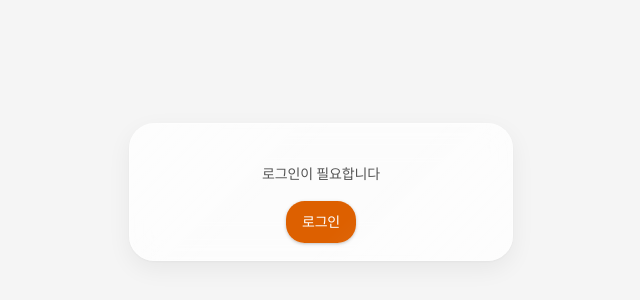
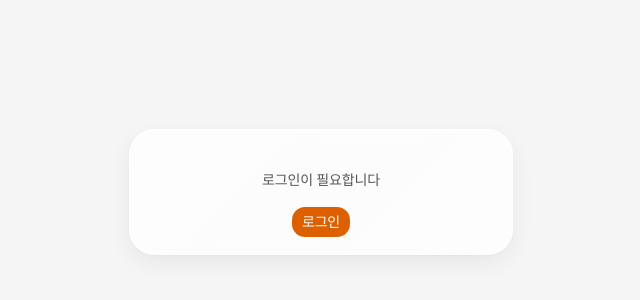
Before and after one commit to iDhoons/triplan, a Next.js app: page /share-target in a window 1280 px wide. Shown: the part 208-508 px from the top of the page, without its empty margins (319-959 px from the left). Built offline with nearby package versions, Linux system fonts and the light colour scheme; a web font is replaced by a local one.

Commit message:
fix(ux): UX 검토 수정 — 여행 생성 에러 피드백, 일정 에러 상태 UI, 날짜 표시 형식 통일, 날짜 검증

```diff
--- a/src/app/(main)/dashboard/page.tsx
+++ b/src/app/(main)/dashboard/page.tsx
@@ -4,6 +4,7 @@ import { useEffect, useState } from "react";
 import { useRouter } from "next/navigation";
 import { createClient } from "@/lib/supabase/client";
 import { useAuthStore } from "@/stores/auth-store";
+import { toast } from "sonner";
 import { Button } from "@/components/ui/button";
 import { Card, CardContent } from "@/components/ui/card";
 import {
@@ -62,6 +63,13 @@ export default function DashboardPage() {
   async function handleCreate(e: React.FormEvent) {
     e.preventDefault();
     if (!user) return;
+
+    // 날짜 검증: 종료일이 시작일 이전이면 차단
+    if (startDate && endDate && endDate < startDate) {
+      toast.error("도착일이 출발일보다 이전이에요.");
+      return;
+    }
+
     setCreating(true);
 
     const inviteCode = nanoid(10);
@@ -75,6 +83,7 @@ export default function DashboardPage() {
     });
 
     if (error || !tripId) {
+      toast.error("여행 생성에 실패했어요. 다시 시도해주세요.");
       setCreating(false);
       return;
     }
--- a/src/app/(main)/trips/[tripId]/schedule/page.tsx
+++ b/src/app/(main)/trips/[tripId]/schedule/page.tsx
@@ -31,6 +31,16 @@ import { useScheduleActions } from "@/hooks/use-schedule-actions";
 import type { Schedule, ScheduleItem, Place } from "@/types/database";
 
 // -----------------------------------------------------------------------
+// Helpers
+// -----------------------------------------------------------------------
+function formatDateShort(dateStr: string): string {
+  return new Date(dateStr).toLocaleDateString("ko-KR", {
+    month: "short",
+    day: "numeric",
+  });
+}
+
+// -----------------------------------------------------------------------
 // Types
 // -----------------------------------------------------------------------
 type ViewMode = "planner" | "route";
@@ -47,7 +57,9 @@ export default function SchedulePage() {
     schedules,
     places,
     loading,
+    error,
     supabase,
+    refetch,
   } = useScheduleData(tripId);
 
   // --- UI state ---
@@ -195,6 +207,18 @@ export default function SchedulePage() {
     );
   }
 
+  // --- Error ---
+  if (error) {
+    return (
+      <div className="flex flex-col items-center gap-4 py-20 text-center">
+        <p className="text-4xl">😵</p>
+        <p className="font-medium text-foreground/80">데이터를 불러오지 못했어요</p>
+        <p className="text-sm text-muted-foreground">네트워크 연결을 확인하고 다시 시도해주세요.</p>
+        <Button variant="outline" onClick={() => refetch()}>다시 시도</Button>
+      </div>
+    );
+  }
+
   // --- Render ---
   return (
     <DndContext
@@ -226,7 +250,7 @@ export default function SchedulePage() {
           </div>
 
           <span className="text-xs text-muted-foreground">
-            {trip ? `${trip.start_date} ~ ${trip.end_date}` : ""}
+            {trip ? `${formatDateShort(trip.start_date)} ~ ${formatDateShort(trip.end_date)}` : ""}
           </span>
         </div>
 
@@ -353,7 +377,7 @@ function RouteView({
             >
               {`Day ${idx + 1}`}
               <span className="ml-1 text-[10px] opacity-70">
-                {schedule.date}
+                {formatDateShort(schedule.date)}
               </span>
             </button>
           ))}
--- a/src/components/ui/button.tsx
+++ b/src/components/ui/button.tsx
@@ -6,11 +6,11 @@ import { cva, type VariantProps } from "class-variance-authority"
 import { cn } from "@/lib/utils"
 
 const buttonVariants = cva(
-  "group/button inline-flex shrink-0 items-center justify-center rounded-xl border border-transparent bg-clip-padding text-sm font-medium whitespace-nowrap transition-all duration-200 outline-none select-none focus-visible:border-ring focus-visible:ring-3 focus-visible:ring-ring/50 disabled:pointer-events-none disabled:opacity-50 aria-invalid:border-destructive aria-invalid:ring-3 aria-invalid:ring-destructive/20 dark:aria-invalid:border-destructive/50 dark:aria-invalid:ring-destructive/40 [&_svg]:pointer-events-none [&_svg]:shrink-0 [&_svg:not([class*='size-'])]:size-4",
+  "group/button inline-flex shrink-0 items-center justify-center rounded-lg border border-transparent bg-clip-padding text-sm font-medium whitespace-nowrap transition-all outline-none select-none focus-visible:border-ring focus-visible:ring-3 focus-visible:ring-ring/50 active:translate-y-px disabled:pointer-events-none disabled:opacity-50 aria-invalid:border-destructive aria-invalid:ring-3 aria-invalid:ring-destructive/20 dark:aria-invalid:border-destructive/50 dark:aria-invalid:ring-destructive/40 [&_svg]:pointer-events-none [&_svg]:shrink-0 [&_svg:not([class*='size-'])]:size-4",
   {
     variants: {
       variant: {
-        default: "bg-primary text-primary-foreground shadow-sm hover:bg-primary/90 hover:shadow-md active:scale-[0.98] [a]:hover:bg-primary/80",
+        default: "bg-primary text-primary-foreground [a]:hover:bg-primary/80",
         outline:
           "border-border bg-background hover:bg-muted hover:text-foreground aria-expanded:bg-muted aria-expanded:text-foreground dark:border-input dark:bg-input/30 dark:hover:bg-input/50",
         secondary:
@@ -23,16 +23,16 @@ const buttonVariants = cva(
       },
       size: {
         default:
-          "h-11 gap-2 px-4 has-data-[icon=inline-end]:pr-3 has-data-[icon=inline-start]:pl-3",
-        xs: "h-8 gap-1 rounded-lg px-3 text-xs in-data-[slot=button-group]:rounded-lg has-data-[icon=inline-end]:pr-2 has-data-[icon=inline-start]:pl-2 [&_svg:not([class*='size-'])]:size-3.5",
-        sm: "h-9 gap-1.5 px-3.5 in-data-[slot=button-group]:rounded-lg has-data-[icon=inline-end]:pr-2.5 has-data-[icon=inline-start]:pl-2.5",
-        lg: "h-[50px] gap-2 rounded-2xl px-5 text-base has-data-[icon=inline-end]:pr-4 has-data-[icon=inline-start]:pl-4 [&_svg:not([class*='size-'])]:size-5",
-        icon: "size-11",
+          "h-8 gap-1.5 px-2.5 has-data-[icon=inline-end]:pr-2 has-data-[icon=inline-start]:pl-2",
+        xs: "h-6 gap-1 rounded-[min(var(--radius-md),10px)] px-2 text-xs in-data-[slot=button-group]:rounded-lg has-data-[icon=inline-end]:pr-1.5 has-data-[icon=inline-start]:pl-1.5 [&_svg:not([class*='size-'])]:size-3",
+        sm: "h-7 gap-1 rounded-[min(var(--radius-md),12px)] px-2.5 text-[0.8rem] in-data-[slot=button-group]:rounded-lg has-data-[icon=inline-end]:pr-1.5 has-data-[icon=inline-start]:pl-1.5 [&_svg:not([class*='size-'])]:size-3.5",
+        lg: "h-9 gap-1.5 px-2.5 has-data-[icon=inline-end]:pr-3 has-data-[icon=inline-start]:pl-3",
+        icon: "size-8",
         "icon-xs":
-          "size-8 rounded-lg in-data-[slot=button-group]:rounded-lg [&_svg:not([class*='size-'])]:size-3.5",
+          "size-6 rounded-[min(var(--radius-md),10px)] in-data-[slot=button-group]:rounded-lg [&_svg:not([class*='size-'])]:size-3",
         "icon-sm":
-          "size-9 in-data-[slot=button-group]:rounded-lg",
-        "icon-lg": "size-[50px] rounded-2xl",
+          "size-7 rounded-[min(var(--radius-md),12px)] in-data-[slot=button-group]:rounded-lg",
+        "icon-lg": "size-9",
       },
     },
     defaultVariants: {
--- a/src/hooks/use-schedule-data.ts
+++ b/src/hooks/use-schedule-data.ts
@@ -86,12 +86,14 @@ export function useScheduleData(tripId: string) {
   }, [schedulesQuery.data != null]);
 
   const loading = tripQuery.isLoading || schedulesQuery.isLoading || placesQuery.isLoading;
+  const error = tripQuery.error || schedulesQuery.error || placesQuery.error;
 
   return {
     trip: tripQuery.data ?? null,
     schedules: schedulesQuery.data ?? [],
     places: placesQuery.data ?? [],
     loading,
+    error,
     supabase,
     refetch: async () => {
       await queryClient.invalidateQueries({ queryKey: ["schedules", tripId] });
```
Also changed, not shown: 2 other files (tests, documents, lock files or other folders).
